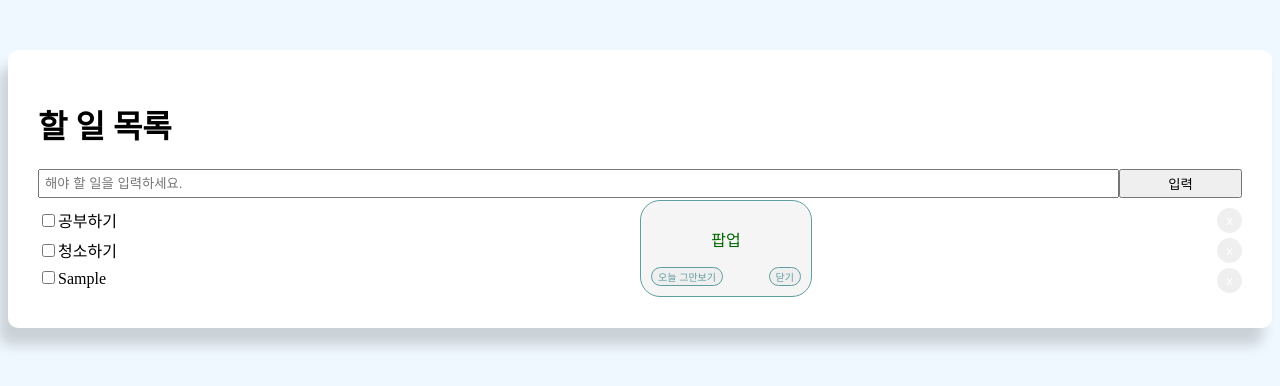
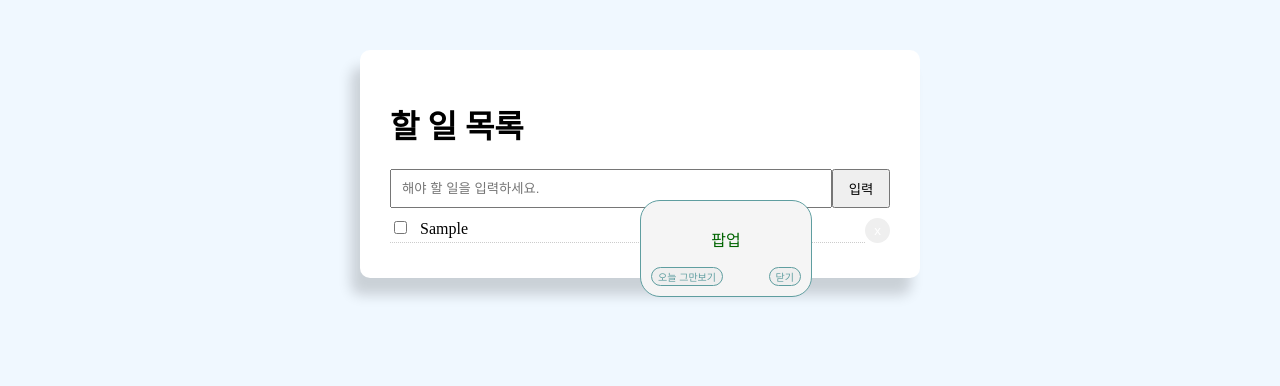
Before and after one commit to ryeon18/react_todo_app, a React (Create React App) app: page / in a window 1280 px wide. Both pictures are taken after typing "Sample" into the empty fields and a click on the input "입력". Shown: the top 386 px of the page. Built offline with nearby package versions, Linux system fonts and the light colour scheme.

Commit message:
완료 시 title에 취소선 추가

```diff
--- a/src/App.js
+++ b/src/App.js
@@ -2,8 +2,8 @@ import React, {useState, useEffect} from 'react';
 import './App.scss';
 
 const todoData = [
-    {id: '1', title: '공부하기', comleted: true},
-    {id: '2', title: '청소하기', comleted: false},
+    // {id: '1', title: '공부하기', completed: true},
+    // {id: '2', title: '청소하기', completed: false},
 ];
 
 const App = () => {
@@ -22,6 +22,10 @@ const App = () => {
             setIsPopup('false');
         }
     }, []);
+
+    // useEffect(() => {
+    //     setTodoList();
+    // }, [todoList]);
 
     // 팝업 닫기
     const close = () => {
@@ -58,13 +62,28 @@ const App = () => {
     // 할일 리스트 추가
     const handleSubmit = e => {
         e.preventDefault();
-        let newTodo = {
-            id: Date.now(),
-            title: addTitle,
-            comleted: false,
-        };
-        setTodoList([...todoList, newTodo]);
-        setTitle('');
+        if (addTitle.length <= 0) {
+            return alert('해야 할 일을 입력해 주세요');
+        } else {
+            let newTodo = {
+                id: Date.now(),
+                title: addTitle,
+                completed: false,
+            };
+            setTodoList(prev => [...prev, newTodo]);
+            setTitle('');
+        }
+    };
+
+    const handleCompleteChange = id => {
+        let newTodoList = todoList.map(data => {
+            if (data.id === id) {
+                data.completed = !data.completed;
+            }
+            return data;
+        });
+
+        setTodoList(newTodoList);
     };
 
     return (
@@ -88,9 +107,15 @@ const App = () => {
                     const {id, title, completed} = data;
                     return (
                         <div key={id} className="todo-list">
-                            <div>
-                                <input type="checkbox" defalutchecked={completed} />
-                                <span>{title}</span>
+                            <div className="list-style">
+                                <input
+                                    type="checkbox"
+                                    defaultchecked={completed}
+                                    onChange={() => handleCompleteChange(id)}
+                                />
+                                <span className={completed === true ? 'list-title done-todo' : 'list-title'}>
+                                    {title}
+                                </span>
                             </div>
                             <button className="btn-style" onClick={() => removeList(id)}>
                                 x
--- a/src/App.scss
+++ b/src/App.scss
@@ -5,15 +5,16 @@
 
 .todo-block {
     padding: 30px;
-    margin-top: 50px;
+    margin: 50px auto 0;
     background: #fff;
     border-radius: 10px;
     box-shadow: -9px 17px 13px rgb(0 0 0 / 16%);
+    min-width: 250px;
+    max-width: 500px;
 }
 
 .todo-list {
     display: flex;
-    justify-content: space-between;
     margin-bottom: 5px;
 }
 
@@ -33,6 +34,19 @@
 .list-title {
     flex: 10;
     padding: 5px;
+}
+
+.list-style {
+    width: 100%;
+    border-bottom: 1px #ccc dotted;
+}
+
+.list-title {
+    padding: 10px;
+}
+
+.done-todo {
+    text-decoration: line-through;
 }
 
 .submit-btn {
```
